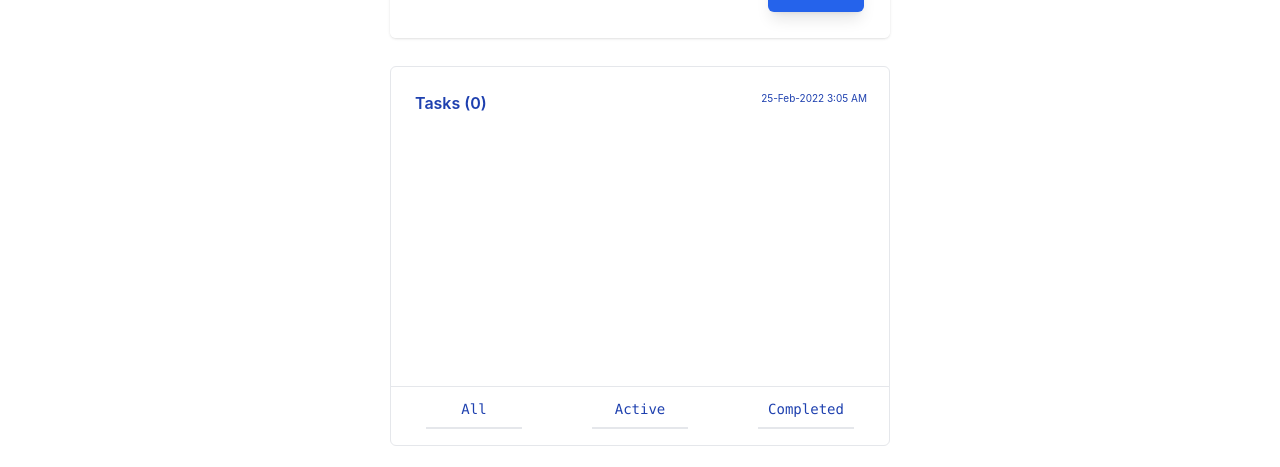
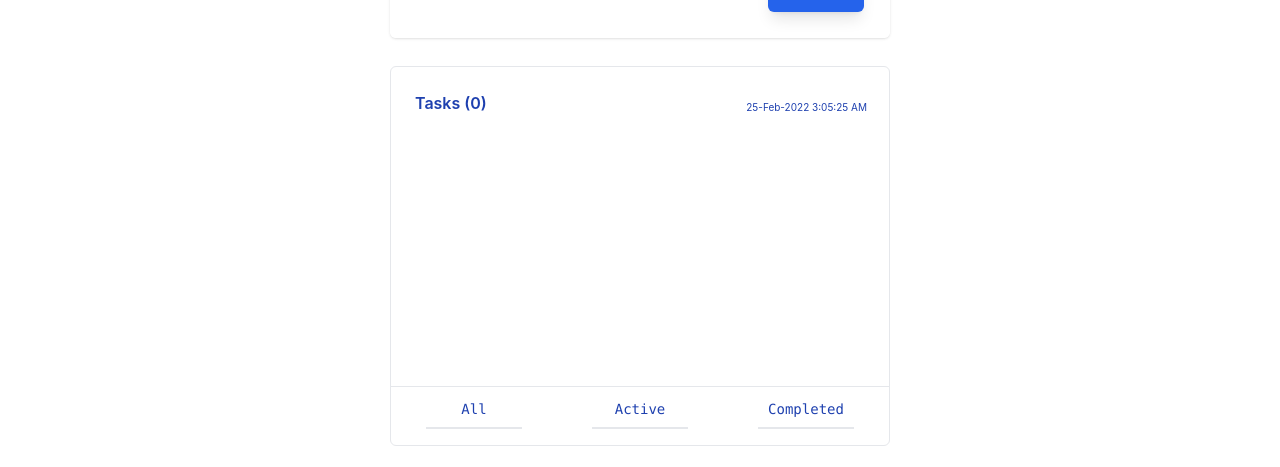
Before and after one commit to rishi120/todo-app, a React (Create React App) app: page / in a window 1280 px wide. Shown: the part 207-674 px from the top of the page. Built offline with nearby package versions, Linux system fonts and the light colour scheme.

Commit message:
added function to handle current date and time with auto update.

```diff
--- a/src/components/child-components/todo.jsx
+++ b/src/components/child-components/todo.jsx
@@ -1,20 +1,14 @@
 import React from 'react'
 import Addtask from "./task";
-import moment from 'moment';
 
-const Todo = ({ tasks, handleTaskDelete, handleTaskComplete, taskComplete, activeColor }) => {
-    const formatDataAndTime = "DD-MMM-YYYY h:mm A";
-    const date = new Date();
-    date.getHours();
-    date.getMinutes();
-    date.getSeconds();
-    const getFullData = moment(date).format(formatDataAndTime);
+const Todo = ({ tasks, handleTaskDelete, handleTaskComplete, taskComplete, activeColor, storeCurrentDateAndTime }) => {
+
     return (
         <div>
             <Addtask />
             <div className=' lg:w-[500px] m-auto h-[380px] relative border-[1px] rounded-md mt-7'>
                 <ul className=' lg:w-[500px] m-auto p-6 h-[350px] overflow-y-auto relative'>
-                    <li className=' flex justify-between'><h1 className='pb-2 text-blue-800 font-semibold'>Tasks ({tasks.length})</h1> <p className=' text-[10px] text-blue-800'>{getFullData}</p></li>
+                    <li className=' flex justify-between'><h1 className='pb-2 text-blue-800 font-semibold'>Tasks ({tasks.length})</h1> <p className=' text-[10px] text-blue-800 flex items-center'>{storeCurrentDateAndTime}</p></li>
                     {tasks.map((newtasks, index) => {
                         return (
                             <>
--- a/src/components/master.jsx
+++ b/src/components/master.jsx
@@ -1,5 +1,6 @@
 import React, { useState, useEffect, createContext, useRef } from 'react'
 import Todo from "./child-components/todo";
+import moment from 'moment';
 
 const data = createContext();
 
@@ -10,6 +11,23 @@ function Mastercomponent() {
     const [tasks, setTasks] = useState([]);
     const [taskComplete, setTaskComplete] = useState(false);
     const [activeColor, setActiveColor] = useState(false);
+    const [storeCurrentDateAndTime, setStoreCurrentDateAndTime] = useState("");
+
+    // function to render the current date and time with auto update.
+    function updateDateAndTime() {
+        const date = new Date();
+        date.getHours();
+        date.getMinutes();
+        date.getSeconds();
+        const formatDataAndTime = "DD-MMM-YYYY h:mm:ss A";
+        const getDateAndTime = moment(date).format(formatDataAndTime);
+        return getDateAndTime;
+    }
+    useEffect(() => {
+        setInterval(() => {
+            setStoreCurrentDateAndTime(updateDateAndTime());
+        }, 1000);
+    }, [storeCurrentDateAndTime]);
 
     const cloneOriginalArray = [...tasks];
 
@@ -75,7 +93,7 @@ function Mastercomponent() {
             <h1 className=' pb-3 font-sans text-2xl font-semibold'>A Simple Todo App</h1>
             <hr />
             <data.Provider value={inputComponentValues}>
-                <Todo tasks={tasks} handleTaskDelete={handleTaskDelete} handleTaskComplete={handleTaskComplete} taskComplete={taskComplete} activeColor={activeColor} />
+                <Todo tasks={tasks} handleTaskDelete={handleTaskDelete} handleTaskComplete={handleTaskComplete} taskComplete={taskComplete} activeColor={activeColor} storeCurrentDateAndTime={storeCurrentDateAndTime} />
             </data.Provider>
         </section>
     )
```
